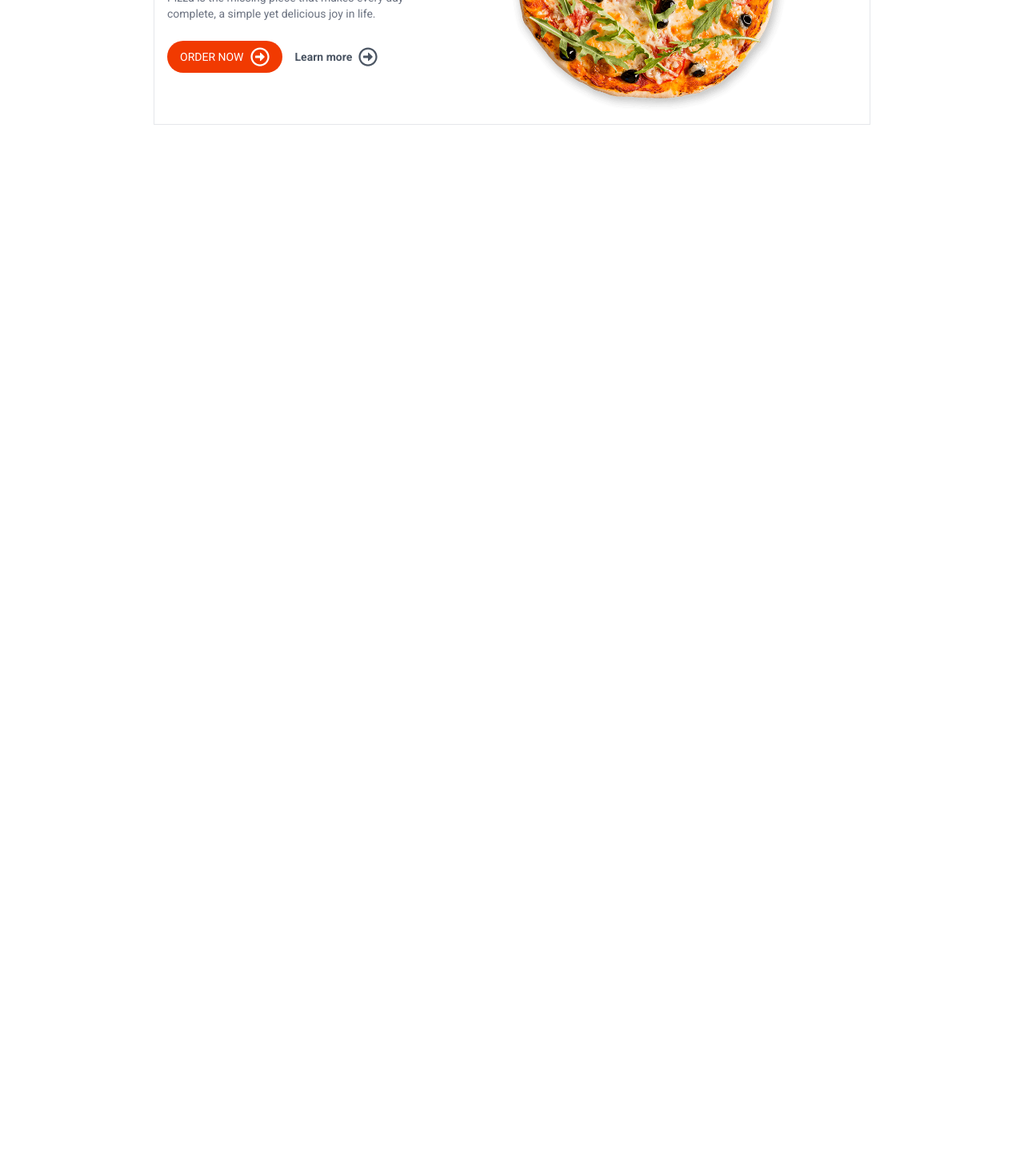
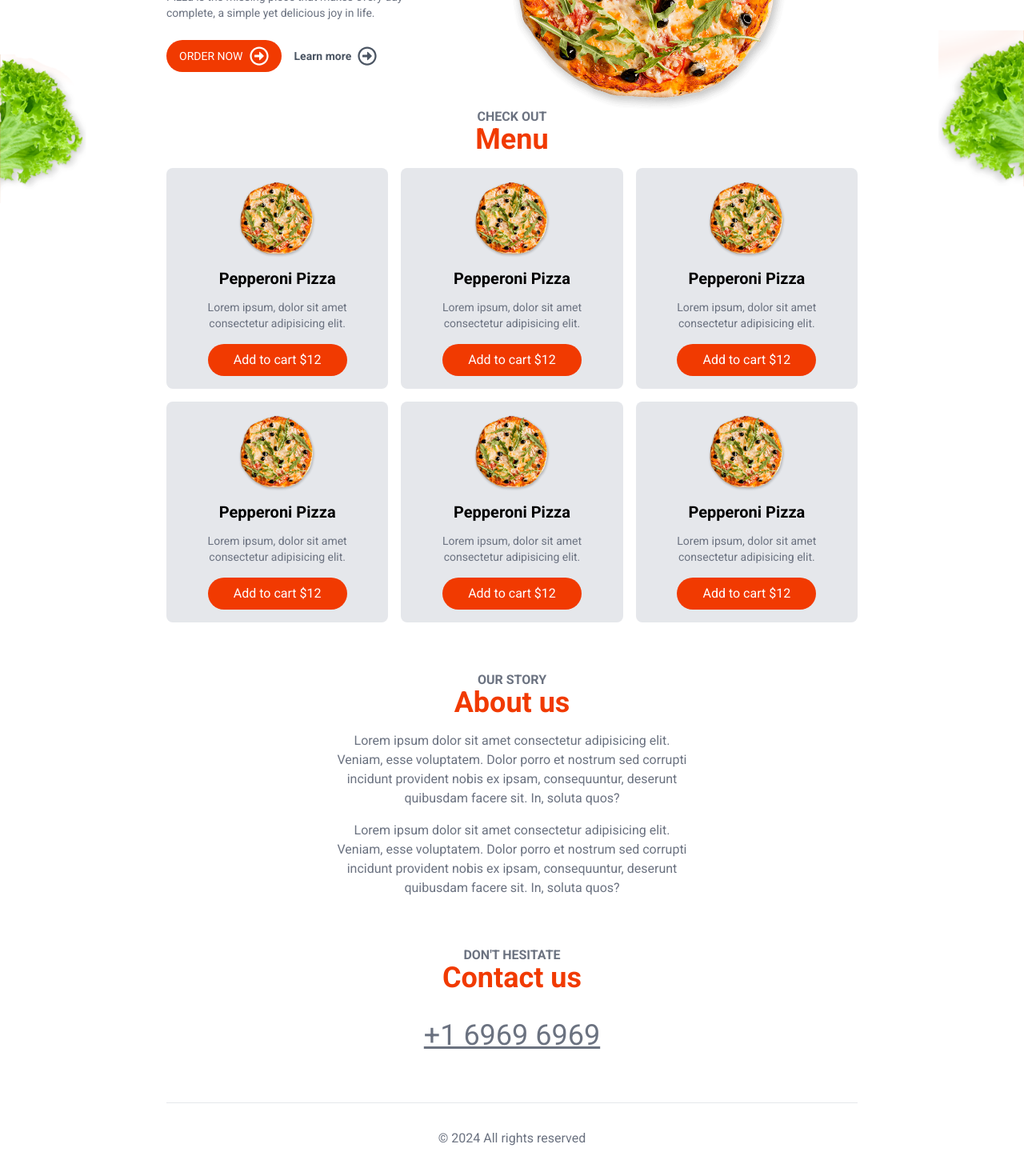
Before and after one commit to carnage1502/food-order-app, a Next.js app: page / in a window 1280 px wide. Shown: the part 262-1732 px from the top of the page at 80% size. Before the commit the page ends 800 px from the top, so only its background shows below. Built offline with nearby package versions, Linux system fonts and the light colour scheme.

Commit message:
complete homemenu and menuitem component

```diff
--- a/src/app/layout.jsx
+++ b/src/app/layout.jsx
@@ -12,7 +12,7 @@ export default function RootLayout({ children }) {
   return (
     <html lang="en">
       <body className={roboto.className}>
-        <main className="max-w-4xl mx-auto border p-4">{children}</main>
+        <main className="max-w-4xl mx-auto p-4">{children}</main>
       </body>
     </html>
   );
--- a/src/app/page.jsx
+++ b/src/app/page.jsx
@@ -1,5 +1,8 @@
 import Header from "@/components/Header";
 import Hero from "@/components/Hero";
+import HomeMenu from "@/components/HomeMenu";
+import SectionHeader from "@/components/SectionHeader";
+import Link from "next/link";
 import React from "react";
 
 const Home = () => {
@@ -7,6 +10,38 @@ const Home = () => {
     <>
       <Header />
       <Hero />
+      <HomeMenu />
+      <section className="text-center my-16">
+        <SectionHeader subHeader={"Our Story"} mainHeader={"About us"} />
+        <div className="text-gray-500 max-w-md mx-auto mt-4 flex flex-col gap-4">
+          <p>
+            Lorem ipsum dolor sit amet consectetur adipisicing elit. Veniam,
+            esse voluptatem. Dolor porro et nostrum sed corrupti incidunt
+            provident nobis ex ipsam, consequuntur, deserunt quibusdam facere
+            sit. In, soluta quos?
+          </p>
+          <p>
+            Lorem ipsum dolor sit amet consectetur adipisicing elit. Veniam,
+            esse voluptatem. Dolor porro et nostrum sed corrupti incidunt
+            provident nobis ex ipsam, consequuntur, deserunt quibusdam facere
+            sit. In, soluta quos?
+          </p>
+        </div>
+      </section>
+      <section className="text-center my-8">
+        <SectionHeader subHeader={"Don't hesitate"} mainHeader={"Contact us"} />
+        <div className="mt-8">
+          <Link
+            href={"tel:+16969696"}
+            className="text-4xl underline text-gray-500"
+          >
+            +1 6969 6969
+          </Link>
+        </div>
+      </section>
+      <footer className="border-t p-8 text-center text-gray-500 mt-16">
+        &copy; 2024 All rights reserved
+      </footer>
     </>
   );
 };
--- a/src/components/HomeMenu.jsx
+++ b/src/components/HomeMenu.jsx
@@ -0,0 +1,42 @@
+import Image from "next/image";
+import React from "react";
+import MenuItem from "./MenuItem";
+import SectionHeader from "./SectionHeader";
+
+const HomeMenu = () => {
+  return (
+    <section className="">
+      <div className="absolute left-0 right-0 w-full justify-start">
+        <div className="absolute left-0 -top-[70px] text-left -z-10">
+          <Image
+            src={"/sallad1.png"}
+            width={109}
+            height={189}
+            alt="salad leafs"
+          />
+        </div>
+        <div className="absolute -top-[100px] right-0 -z-10">
+          <Image
+            src={"/sallad2.png"}
+            width={107}
+            height={195}
+            alt="salad leafs"
+          />
+        </div>
+      </div>
+      <div className="text-center mb-4">
+        <SectionHeader subHeader={"check out"} mainHeader={"Menu"} />
+      </div>
+      <div className="grid grid-cols-3 gap-4">
+        <MenuItem />
+        <MenuItem />
+        <MenuItem />
+        <MenuItem />
+        <MenuItem />
+        <MenuItem />
+      </div>
+    </section>
+  );
+};
+
+export default HomeMenu;
--- /dev/null
+++ b/src/components/MenuItem.jsx
@@ -0,0 +1,24 @@
+import React from "react";
+
+const MenuItem = () => {
+  return (
+    <div className="bg-gray-200 p-4 rounded-lg text-center hover:bg-white hover:shadow-md hover:shadow-black/25 transition-all">
+      <div className="text-center">
+        <img
+          src="/pizza.png"
+          alt="pizza"
+          className="max-h-auto max-h-24 block mx-auto"
+        />
+      </div>
+      <h4 className="font-semibold my-3 text-xl">Pepperoni Pizza</h4>
+      <p className="text-gray-500 text-sm">
+        Lorem ipsum, dolor sit amet consectetur adipisicing elit.
+      </p>
+      <button className="mt-4 bg-primary text-white rounded-full py-2 px-8">
+        Add to cart $12
+      </button>
+    </div>
+  );
+};
+
+export default MenuItem;
--- /dev/null
+++ b/src/components/SectionHeader.jsx
@@ -0,0 +1,14 @@
+import React from "react";
+
+const SectionHeader = ({ subHeader, mainHeader }) => {
+  return (
+    <>
+      <h3 className="uppercase text-gray-500 font-semibold leading-4">
+        {subHeader}
+      </h3>
+      <h2 className="text-primary font-bold text-4xl">{mainHeader}</h2>
+    </>
+  );
+};
+
+export default SectionHeader;
```
